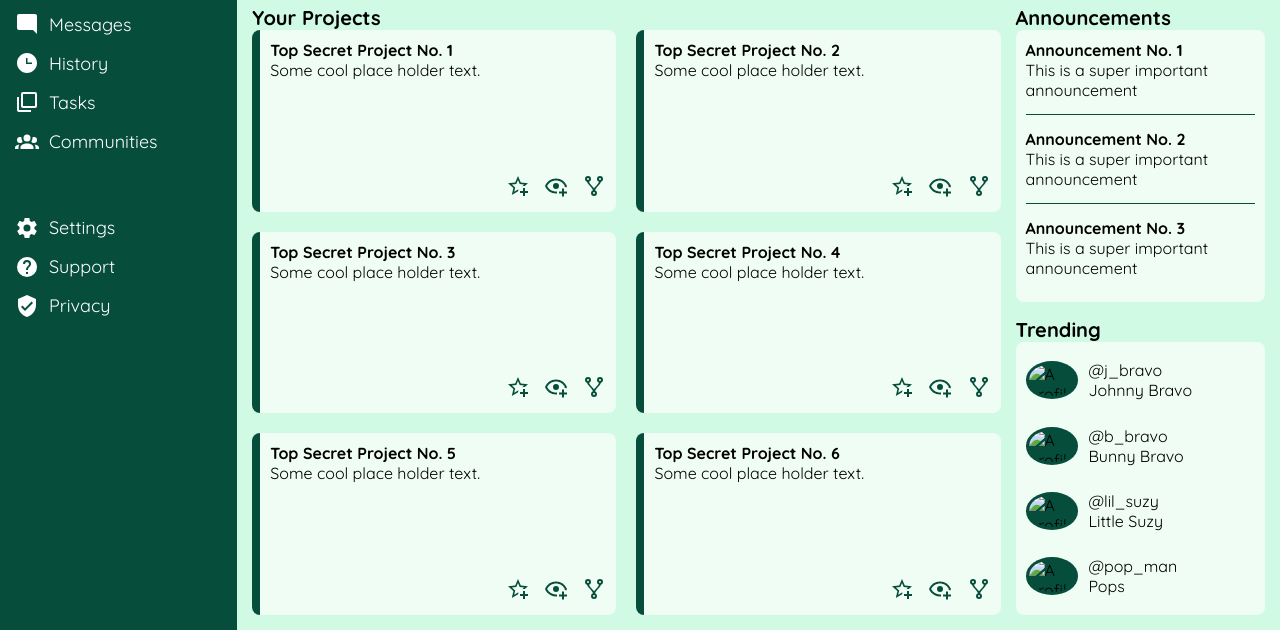
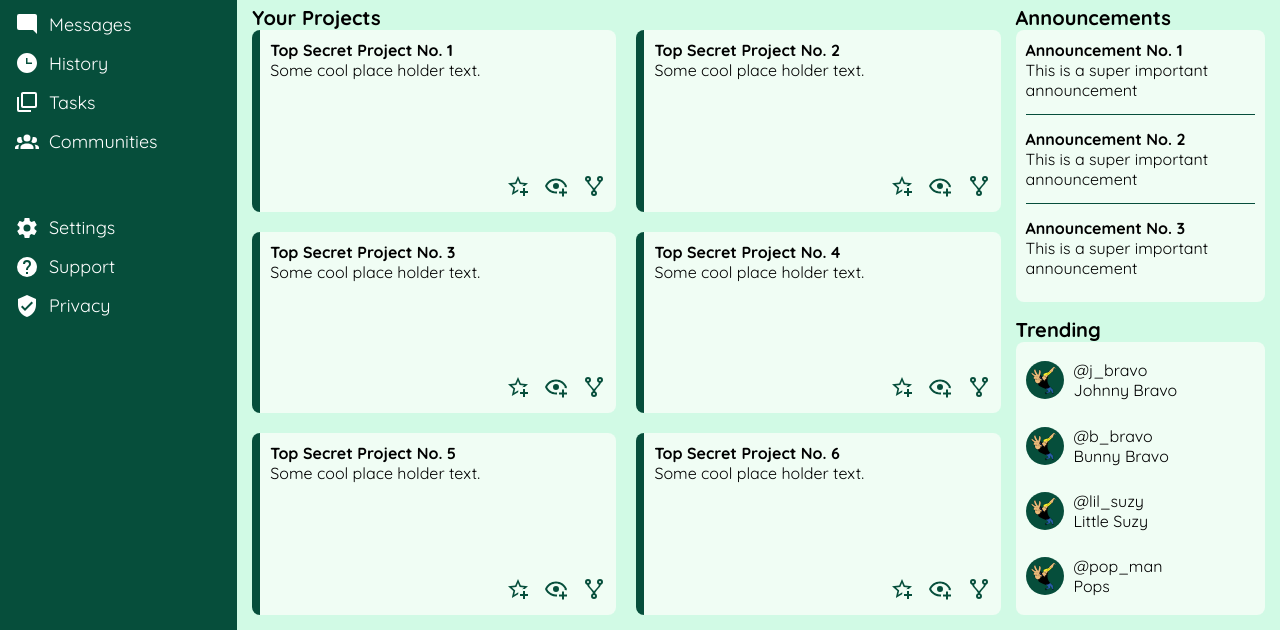
Before and after one commit to RidgeFoo/odin-dashboard, a plain HTML site: page index.html in a window 1280 px wide. Shown: the part 170-800 px from the top of the page. Drawn offline with Linux system fonts and the light colour scheme.

Commit message:
Changes profile images to the correct path

```diff
--- a/index.html
+++ b/index.html
@@ -250,7 +250,7 @@
           <div class="trending">
             <img
               class="image-small"
-              src="./images/profile_large.png"
+              src="./images/profile_small.png"
               alt="A profile"
             />
             <div>
@@ -261,7 +261,7 @@
           <div class="trending">
             <img
               class="image-small"
-              src="./images/profile_large.png"
+              src="./images/profile_small.png"
               alt="A profile"
             />
             <div>
@@ -272,7 +272,7 @@
           <div class="trending">
             <img
               class="image-small"
-              src="./images/profile_large.png"
+              src="./images/profile_small.png"
               alt="A profile"
             />
             <div>
@@ -283,7 +283,7 @@
           <div class="trending">
             <img
               class="image-small"
-              src="./images/profile_large.png"
+              src="./images/profile_small.png"
               alt="A profile"
             />
             <div>
```
